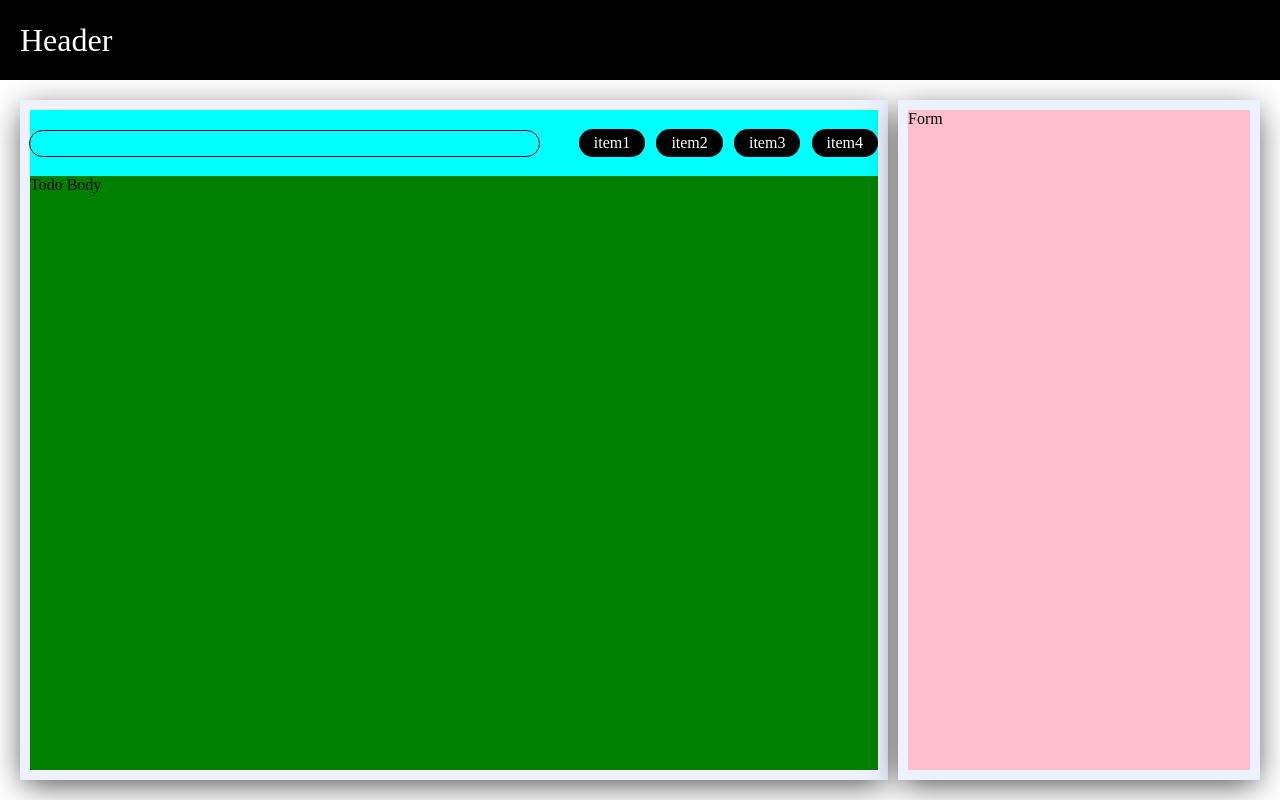
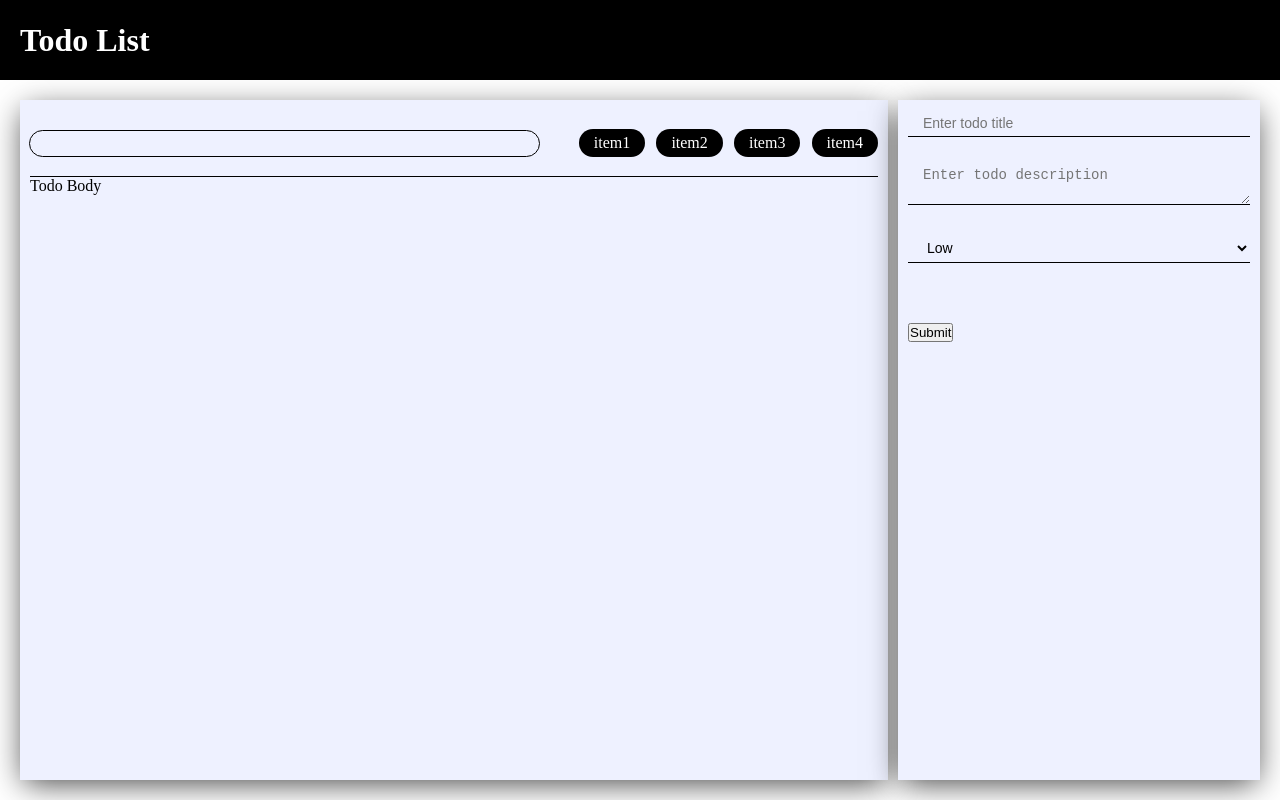
Before and after one commit to The-Jitu-Assignments/week4-task1, a React (Vite) app: page / in a window 1280 px wide. Built offline with nearby package versions, Linux system fonts and the light colour scheme.

Commit message:
styled the form component

```diff
--- a/src/components/Form.jsx
+++ b/src/components/Form.jsx
@@ -2,7 +2,25 @@ import React from 'react'
 
 const Form = () => {
   return (
-    <div className='form--box'>Form</div>
+    <div className='form--box'>
+      <div className='form--details'>
+        <label htmlFor="title">Title</label>
+        <input type="text" placeholder='Enter todo title' />
+      </div>
+      <div className='form--details'>
+        <label htmlFor="description">Title</label>
+        <textarea placeholder='Enter todo description'></textarea>
+      </div>
+      <div className='form--details'>
+        <label htmlFor='priorities'></label>
+        <select name="priorities" id="">
+          <option value="low">Low</option>
+          <option value="medium">Medium</option>
+          <option value="high">High</option>
+        </select>
+      </div>
+      <button>Submit</button>
+    </div>
   )
 }
 
--- a/src/components/Header.jsx
+++ b/src/components/Header.jsx
@@ -2,7 +2,9 @@ import React from 'react'
 
 const Header = () => {
   return (
-    <div className='header--container'>Header</div>
+    <div className='header--container'>
+      Todo List
+    </div>
   )
 }
 
--- a/src/components/TodoList.jsx
+++ b/src/components/TodoList.jsx
@@ -5,7 +5,7 @@ const TodoList = () => {
     <div className='list--box'>
       <div className='todo--header'>
         <div className='todo--searchbar'>
-          <input />
+          <input type="search" />
         </div>
         <div className='list--priority__box'>
           <div className="list--priority">item1</div>
--- a/src/styles/styles.css
+++ b/src/styles/styles.css
@@ -14,7 +14,7 @@ body {
   --darkWhite: #EEF1FF;
   --fontSizeLarge: 32px;
   --fontSizeMedium: 20px;
-  --fontSizeSmall: 12px;
+  --fontSizeSmall: 14px;
   --defaultGap: 10px;
   --defaultBoxShadow: 0px 7px 30px -4px rgba(0,0,0,0.75);
 }
@@ -27,6 +27,7 @@ body {
   font-size: var(--fontSizeLarge);
   padding-left: 20px;
   align-items: center;
+  font-weight: 700;
 }
 
 .main--container {
@@ -34,6 +35,7 @@ body {
   gap: var(--defaultGap);
   height: calc(100vh - 10vh);
   padding: 20px;
+  overflow-y: scroll;
 }
 
 .list {
@@ -43,7 +45,6 @@ body {
 }
 
 .list--box {
-  background-color: pink;
   margin: 10px;
   height: calc(100% - 20px);
 }
@@ -52,13 +53,12 @@ body {
   display: flex;
   align-items: center;
   justify-content: space-between;
-  background-color: aqua;
   height: 10%;
   gap: 40px;
 }
 
 .todo--body {
-  background-color: green;
+  border-top: 1px solid var(--blackColor);
   height: 90%;
 }
 
@@ -96,7 +96,45 @@ body {
 }
 
 .form--box {
-  background-color: pink;
   margin: 10px;
   height: calc(100% - 20px);
 }
+
+.form--details {
+  margin-bottom: 25px;
+}
+
+.form--details label {
+  display: none;
+}
+
+.form--details input {
+  width: 100%;
+  border: none;
+  border-bottom: 1px solid var(--blackColor);
+  font-size: var(--fontSizeSmall);
+  padding: 5px 15px;
+  outline: none;
+  background-color: transparent
+}
+
+.form--details textarea {
+  width: 100%;
+  border: none;
+  border-bottom: 1px solid var(--blackColor);
+  font-size: var(--fontSizeSmall);
+  padding: 5px 15px;
+  outline: none;
+  background-color: transparent
+}
+
+.form--details select {
+  width: 100%;
+  border: none;
+  border-bottom: 1px solid var(--blackColor);
+  font-size: var(--fontSizeSmall);
+  padding: 5px 15px;
+  outline: none;
+  background-color: transparent;
+  margin-bottom: 35px;
+}
```
